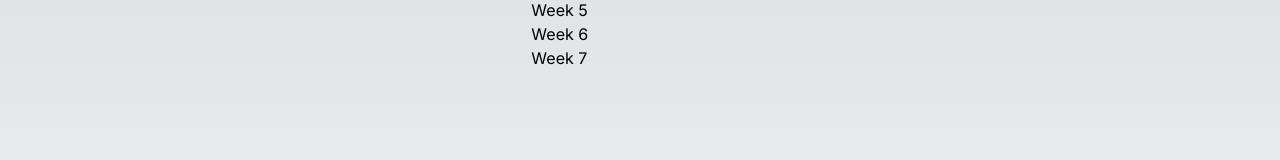
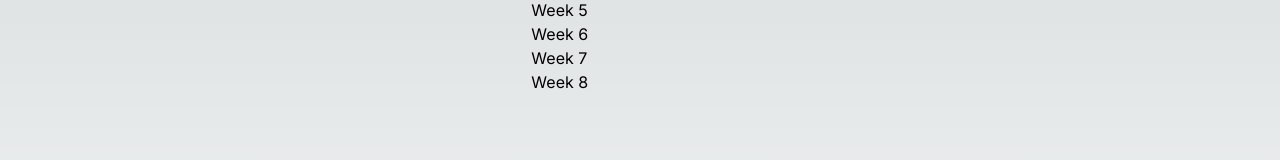
Before and after one commit to HartajMann/cprg306-assignments, a Next.js app: page / in a window 1280 px wide. Shown: the part 194-354 px from the top of the page. Built offline with nearby package versions, Linux system fonts and the light colour scheme.

Commit message:
week 8 complete

```diff
--- a/app/page.js
+++ b/app/page.js
@@ -14,6 +14,7 @@ export default function Page()
         <p><Link href="/week5" className="hover:text-slate-500">Week 5</Link></p>
         <p><Link href="/week6" className="hover:text-slate-500">Week 6</Link></p>
         <p><Link href="/week7" className="hover:text-slate-500">Week 7</Link></p>
+        <p><Link href="/week8" className="hover:text-slate-500">Week 8</Link></p>
         </div>
     </div>
   );
```
